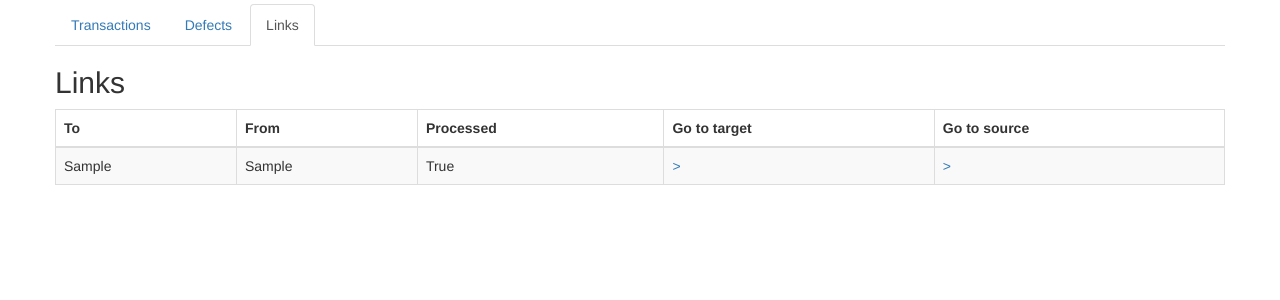
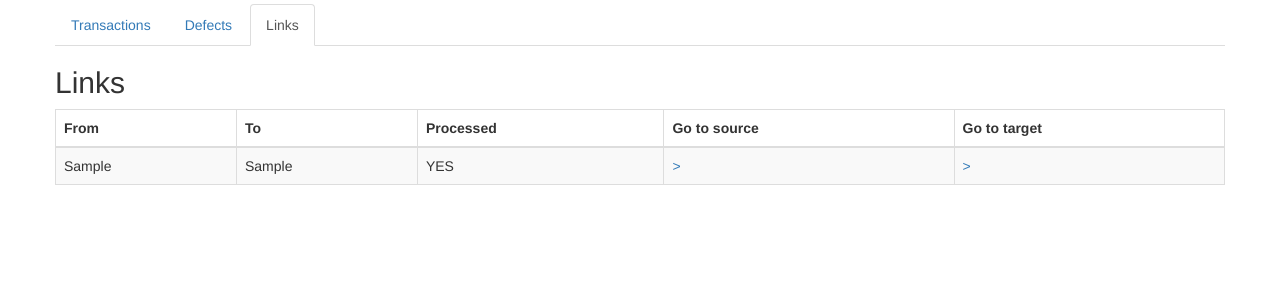
Before and after one commit to eghuro/crawlcheck-report, a Flask app: page /link in a window 1280 px wide. Shown: the part 141-441 px from the top of the page. Run offline with Flask 2, Linux system fonts and the light colour scheme; tables that the repository leaves empty hold one stand-in row (values such as "Sample post"); some libraries are stand-ins or nearby versions.

Commit message:
Report fixes

```diff
--- a/project/client/templates/main/link.html
+++ b/project/client/templates/main/link.html
@@ -16,11 +16,11 @@
     <table border="1" class="table table-striped table-bordered">
         <thead>
             <tr>
+                <th>From</th>
                 <th>To</th>
-                <th>From</th>
                 <th>Processed</th>
+                <th>Go to source</th>
                 <th>Go to target</th>
-                <th>Go to source</th>
             </tr>
         </thead>
         <tbody>
@@ -28,9 +28,9 @@
                 <tr>
                     <td> {{link.fromUri}} </td>
                     <td> {{link.toUri}} </td>
-                    <td> {{link.processed}} </td>
+                    <td> {% if link.processed %} YES {% else %} NO {% endif %} </td>
                     <td> <a href="/finding/{{link.responseId}}">></a> </td>
-                    <td> <a href="/finding/{{link.requestId}}">></a> </td>
+                    <td> {% if link.processed %} <a href="/finding/{{link.requestId}}">></a> {%endif %}</td>
                 </tr>
             {% endfor %}
         </tbody>
```
